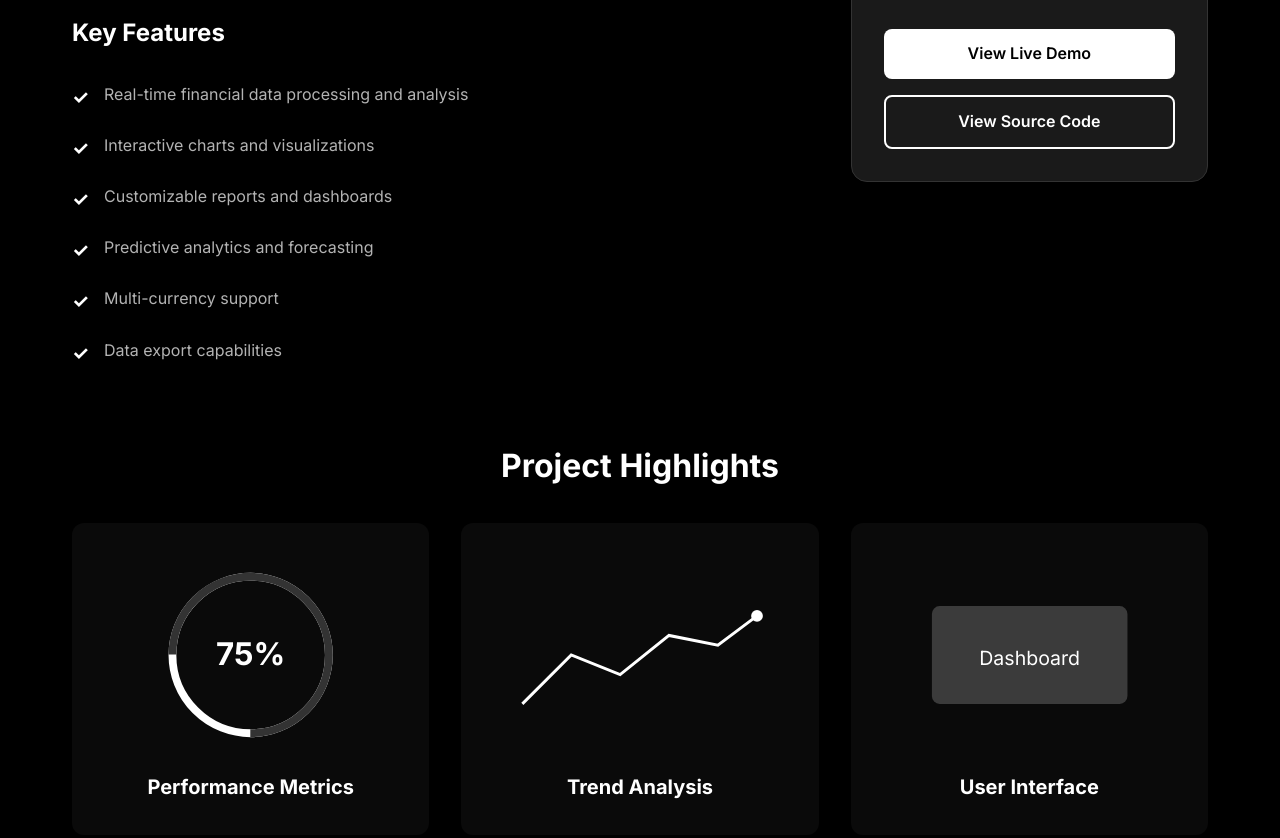
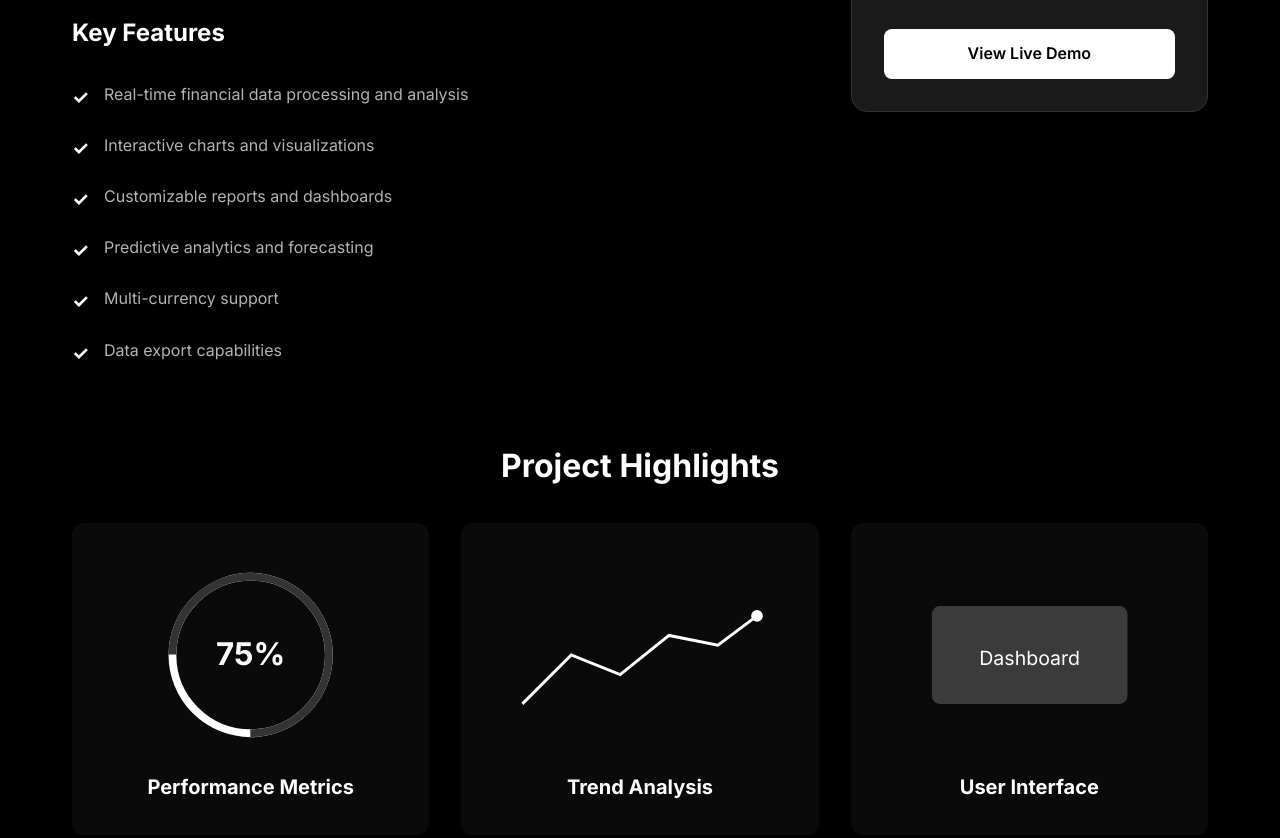
Before and after one commit to longmanT0x/Tsegazeabs-Personal-Portfolio-Website, a plain HTML site: page project-financial-tool.html in a window 1280 px wide. Shown: the part 1527-2365 px from the top of the page. Drawn offline with Linux system fonts and the light colour scheme.

Commit message:
Update financial tool project page

```diff
--- a/project-financial-tool.html
+++ b/project-financial-tool.html
@@ -109,7 +109,6 @@
                     </div>
                     <div class="project-links">
                         <a href="https://financial-analyzer-by-tsegazeab.streamlit.app/" class="project-button primary">View Live Demo</a>
-                        <a href="https://longmant0x.github.io/Financial-analyzer-by-tsegazeab/" class="project-button secondary">View Source Code</a>
                     </div>
                 </div>
             </div>
```
